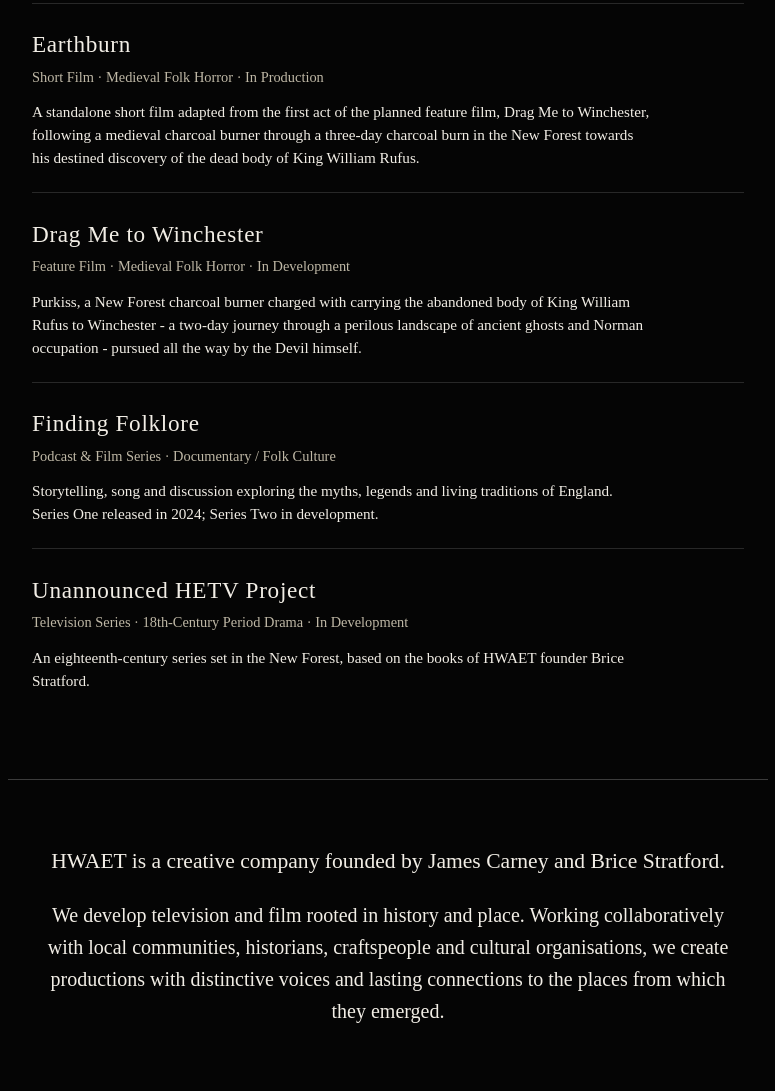
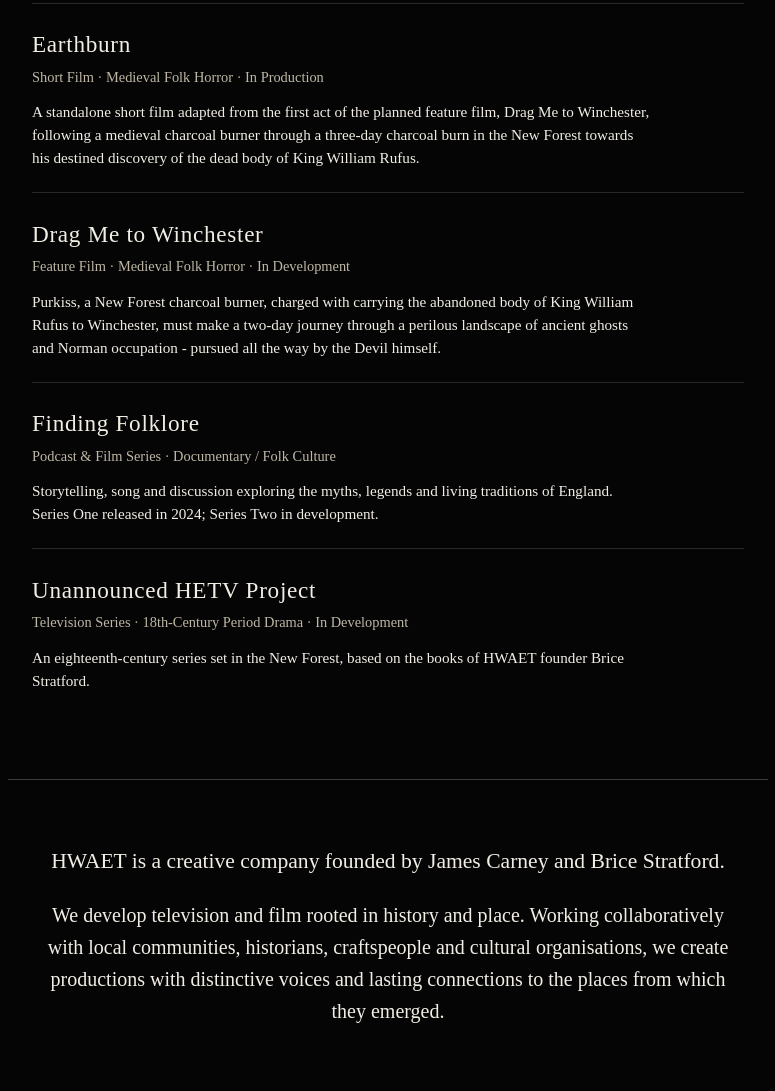
Before and after one commit to UnseenJim/Hwaet, an Eleventy site: page index.njk in a window 1280 px wide. Shown: the part 832-1923 px from the top of the page, without its empty margins (252-1027 px from the left). Built offline with nearby package versions, Linux system fonts and the light colour scheme; Eleventy itself is replaced by a stand-in of ours; files that its build step writes are made by us from their sources; a web font is replaced by a local one.

Commit message:
Update layout and content with images and styles

```diff
--- a/index.njk
+++ b/index.njk
@@ -32,7 +32,7 @@ splash: true
   <h3>Drag Me to Winchester</h3>
   <p class="hwaet-project-meta">Feature Film · Medieval Folk Horror · In Development</p>
   <p class="hwaet-project-description">
-    Purkiss, a New Forest charcoal burner charged with carrying the abandoned body of King William Rufus to Winchester - a two-day journey through a perilous landscape of ancient ghosts and Norman occupation - pursued all the way by the Devil himself.
+    Purkiss, a New Forest charcoal burner, charged with carrying the abandoned body of King William Rufus to Winchester, must make a two-day journey through a perilous landscape of ancient ghosts and Norman occupation - pursued all the way by the Devil himself.
   </p>
 </div>
 
```
